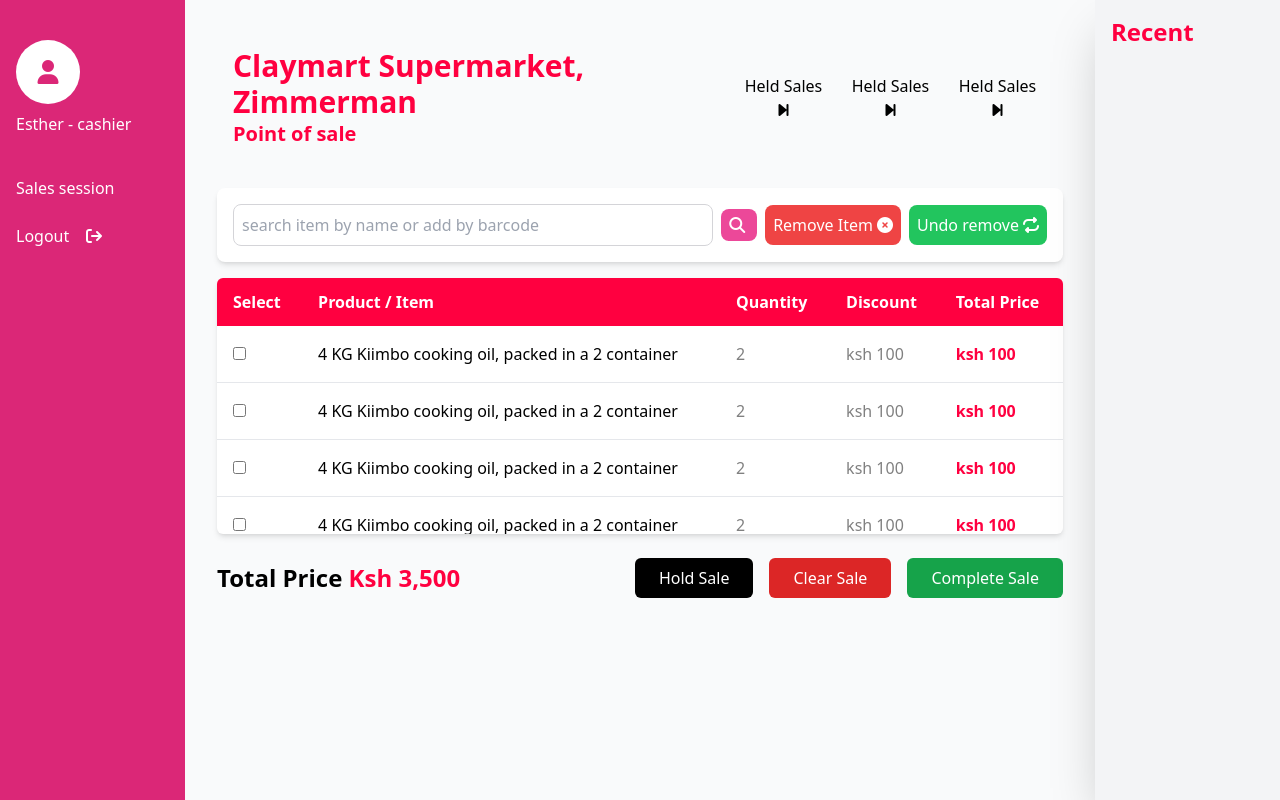
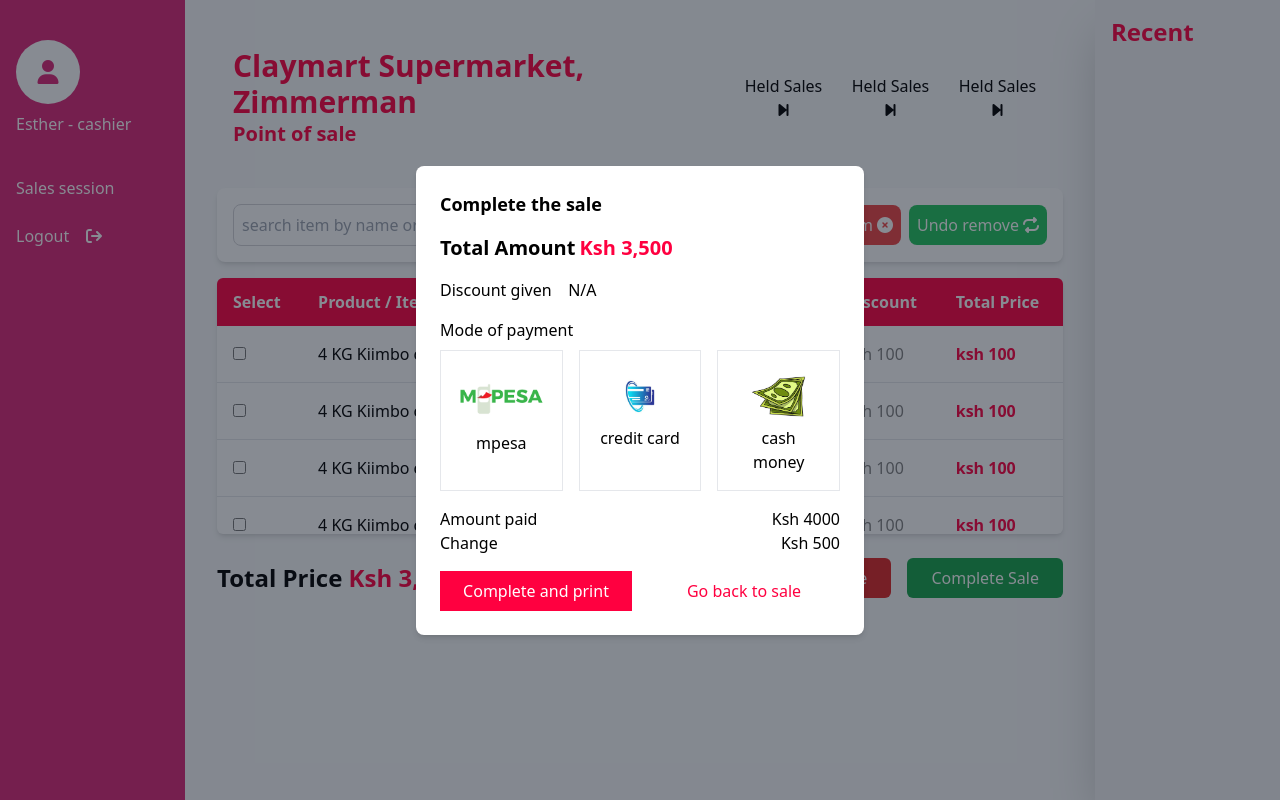
Before and after one commit to 7442charles/Clay_SuperMarket_POS, a plain HTML site: page sales_screen.html in a window 1280 px wide. Both pictures are taken after a click on the button "Complete Sale". Drawn offline with nearby package versions, Linux system fonts and the light colour scheme.

Commit message:
almost done

```diff
--- a/sales_screen.html
+++ b/sales_screen.html
@@ -146,7 +146,7 @@
                 <div class="flex space-x-4">
                     <button class="bg-black text-white px-6 py-2 rounded-md">Hold Sale</button>
                     <button id="clear-sales-btn" class="bg-red-600 text-white px-6 py-2 rounded-md">Clear Sale</button>
-                    <button class="bg-green-600 text-white px-6 py-2 rounded-md">Complete Sale</button>
+                    <button id="complete-sale-btn" class="bg-green-600 text-white px-6 py-2 rounded-md">Complete Sale</button>
                 </div>
             </div>
         </main>
@@ -157,6 +157,73 @@
             <!-- TODO: recent transactions will appear here i think -->
         </aside>
     </div>
+
+
+<!-- Modal Popup Structure -->
+<div id="complete-sale-modal" class="fixed inset-0 bg-gray-900 bg-opacity-50 hidden flex justify-center items-center z-50">
+    <div class="p-6 bg-white dark:bg-card rounded-lg shadow-md w-full max-w-md">
+      <h2 class="text-lg font-bold mb-4">Complete the sale</h2>
+      <div class="mb-4">
+        <span class="text-xl font-bold">Total Amount</span>
+        <span class="text-xl font-bold pink"> Ksh 3,500</span>
+      </div>
+      <div class="mb-4">
+        <span class="font-small">Discount given</span>
+        &nbsp;&nbsp;
+        <span class="text-muted-foreground"> N/A</span>
+      </div>
+
+      <h3 class="font-medium mb-2">Mode of payment</h3>
+      <div class="grid grid-cols-3 gap-4 mb-4">
+        <div class="border p-4 text-center">
+          <img aria-hidden="true" alt="mpesa" src="Assets/mpesa.png" />
+          <p>mpesa</p>
+        </div>
+        <div class="border p-4 text-center">
+          <img aria-hidden="true" alt="credit card" src="Assets/credit_card.png" />
+          <p>credit card</p>
+        </div>
+        <div class="border p-4 text-center">
+          <img aria-hidden="true" alt="cash money" src="Assets/cash_money.png" />
+          <p>cash money</p>
+        </div>
+      </div>
+      <div class="mb-4">
+        <div class="flex justify-between">
+          <span class="font-medium">Amount paid</span>
+          <span class="font-medium">Ksh 4000</span>
+        </div>
+        <div class="flex justify-between">
+          <span class="font-medium">Change</span>
+          <span class="font-medium">Ksh 500</span>
+        </div>
+      </div>
+      <div class="flex space-x-4">
+        <button class="bgpink text-white p-2  flex-1">Complete and print</button>
+        <button id="close-modal" class="bg-secondary pink p-2  flex-1" style="border: 2px; border-color: #FF0040;">Go back to sale</button>
+      </div>
+    </div>
+  </div>
+
+
+
+<script>
+  // Get modal, button and close elements
+  const modal = document.getElementById('complete-sale-modal');
+  const completeSaleBtn = document.getElementById('complete-sale-btn');
+  const closeModal = document.getElementById('close-modal');
+
+  // Open modal when Complete Sale button is clicked
+  completeSaleBtn.addEventListener('click', function() {
+    modal.classList.remove('hidden');  // Show modal
+  });
+
+  // Close modal when Go back to sale button is clicked
+  closeModal.addEventListener('click', function() {
+    modal.classList.add('hidden');  // Hide modal
+  });
+</script>
+
 
     <script>
         // To handle selected item
```
Also changed, not shown: Assets/cash_money.png (added), Assets/credit_card.png (added), Assets/mpesa.png (added), Design/start screen.png (deleted).
